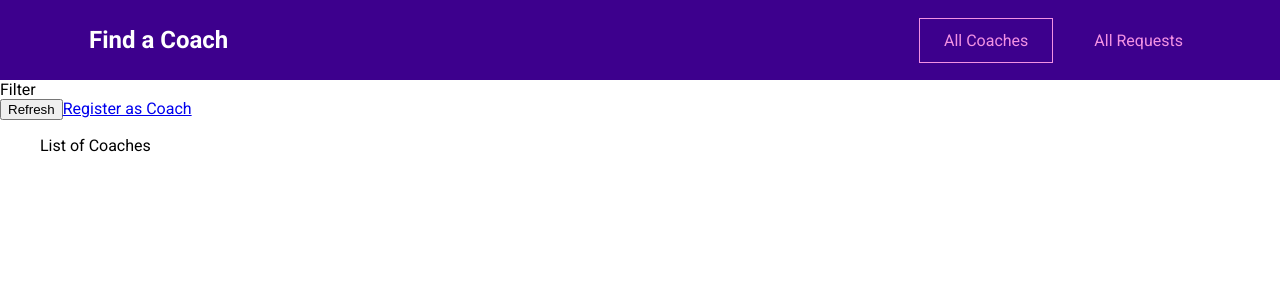
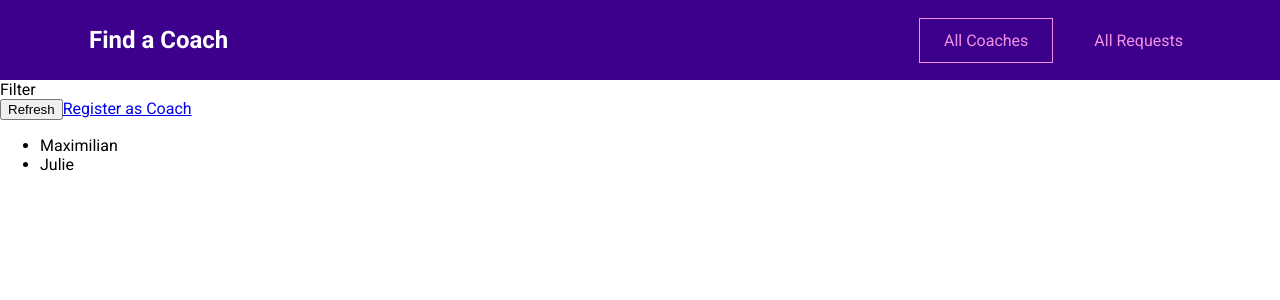
Before and after one commit to panaram1ks/vue-01-starting-project, a Vue app in the folder CoachWebApp/: page /#/coaches in a window 1280 px wide. Shown: the top 300 px of the page. Built offline with nearby package versions, Linux system fonts and the light colour scheme.

Commit message:
ass Vuex store and Coach data

```diff
--- a/CoachWebApp/src/main.js
+++ b/CoachWebApp/src/main.js
@@ -1,11 +1,13 @@
 import { createApp } from 'vue';
 import app from './App.vue';
 import router from './router.js';
+import store from './store/index.js';
 
 
 const application = createApp(app);
 
 application.use(router);
+application.use(store);
 
 application.mount('#app');
 
--- a/CoachWebApp/src/pages/coaches/CoachesList.vue
+++ b/CoachWebApp/src/pages/coaches/CoachesList.vue
@@ -7,6 +7,25 @@
             <button>Refresh</button>
             <router-link to="/register">Register as Coach</router-link>
         </div>
-        <ul>List of Coaches</ul>
+        <ul v-if="hasCoaches">
+            <li v-for="coach in filteredCoaches" :key="coach.id">
+                {{ coach.firstName }}
+            </li>
+        </ul>
+        <h3 v-else>No coaches found</h3>
     </section>
 </template>
+
+<script>
+
+export default {
+    computed: {
+        filteredCoaches() {
+            return this.$store.getters['coaches/coaches']; // first coaches is a namespace in index.js, second coachase is getter
+        },
+        hasCoaches() {
+            return this.$store.getters['coaches/hasCoaches']
+        }
+    }
+}
+</script>
--- /dev/null
+++ b/CoachWebApp/src/store/index.js
@@ -0,0 +1,11 @@
+import { createStore } from 'vuex';
+
+import coachModule from './modules/coaches/index.js';
+
+const store = createStore({
+    modules: {
+        coaches: coachModule
+    }
+});
+
+export default store;
--- /dev/null
+++ b/CoachWebApp/src/store/modules/coaches/actions.js
@@ -0,0 +1 @@
+export default {};
--- /dev/null
+++ b/CoachWebApp/src/store/modules/coaches/getters.js
@@ -0,0 +1,8 @@
+export default {
+    coaches(state) {
+        return state.coaches;
+    },
+    hasCoaches(state) {
+        return state.coaches && state.coaches.length > 0;
+    }
+};
--- /dev/null
+++ b/CoachWebApp/src/store/modules/coaches/index.js
@@ -0,0 +1,36 @@
+import mutations from './mutations.js';
+import actions from './actions.js';
+import getters from './getters.js';
+
+export default {
+    state() {
+        return {
+            coaches: [
+                {
+                  id: 'c1',
+                  firstName: 'Maximilian',
+                  lastName: 'Schwarzmüller',
+                  areas: ['frontend', 'backend', 'career'],
+                  description:
+                    "I'm Maximilian and I've worked as a freelance web developer for years. Let me help you become a developer as well!",
+                  hourlyRate: 30
+                },
+                {
+                  id: 'c2',
+                  firstName: 'Julie',
+                  lastName: 'Jones',
+                  areas: ['frontend', 'career'],
+                  description:
+                    'I am Julie and as a senior developer in a big tech company, I can help you get your first job or progress in your current role.',
+                  hourlyRate: 30
+                }
+              ]
+        }
+    },
+    //need to use named storage
+    namespaced: true,
+    // mutations: mutations,// we can shortcut simply write mutations
+    mutations,
+    actions,
+    getters,
+}
--- /dev/null
+++ b/CoachWebApp/src/store/modules/coaches/mutations.js
@@ -0,0 +1 @@
+export default {};
```
